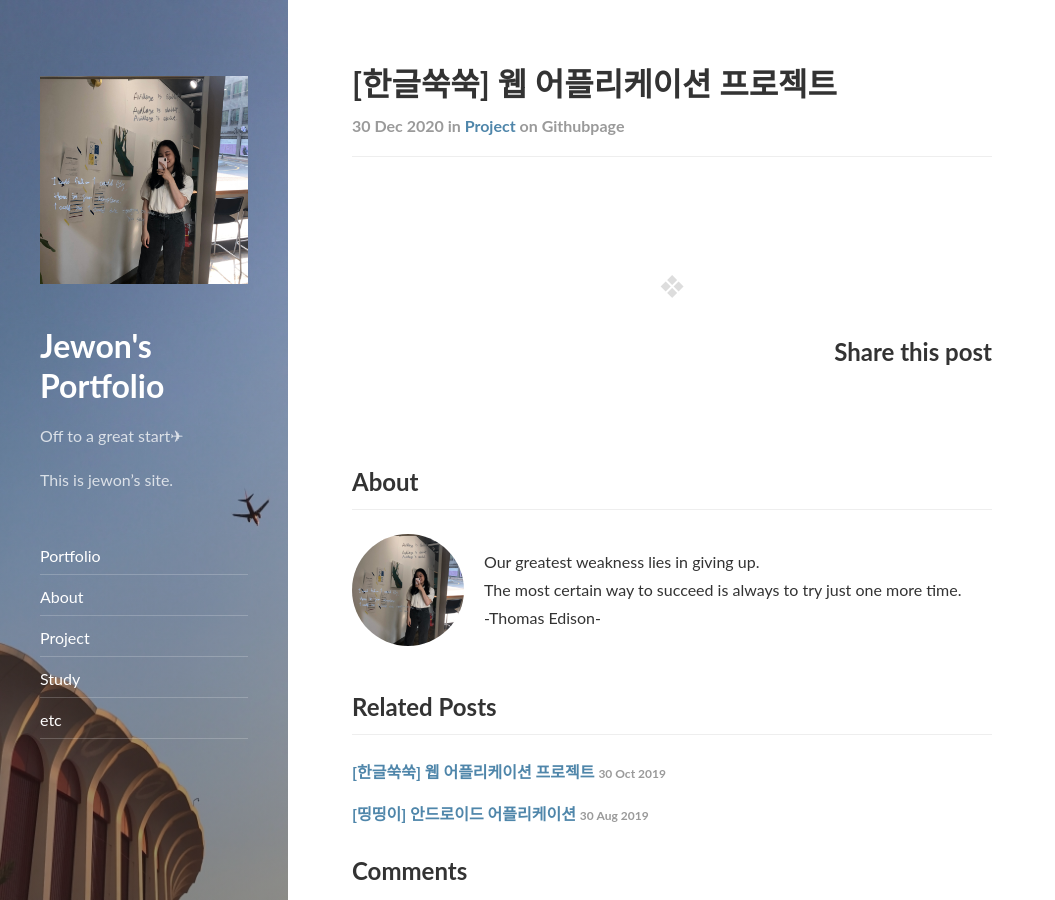
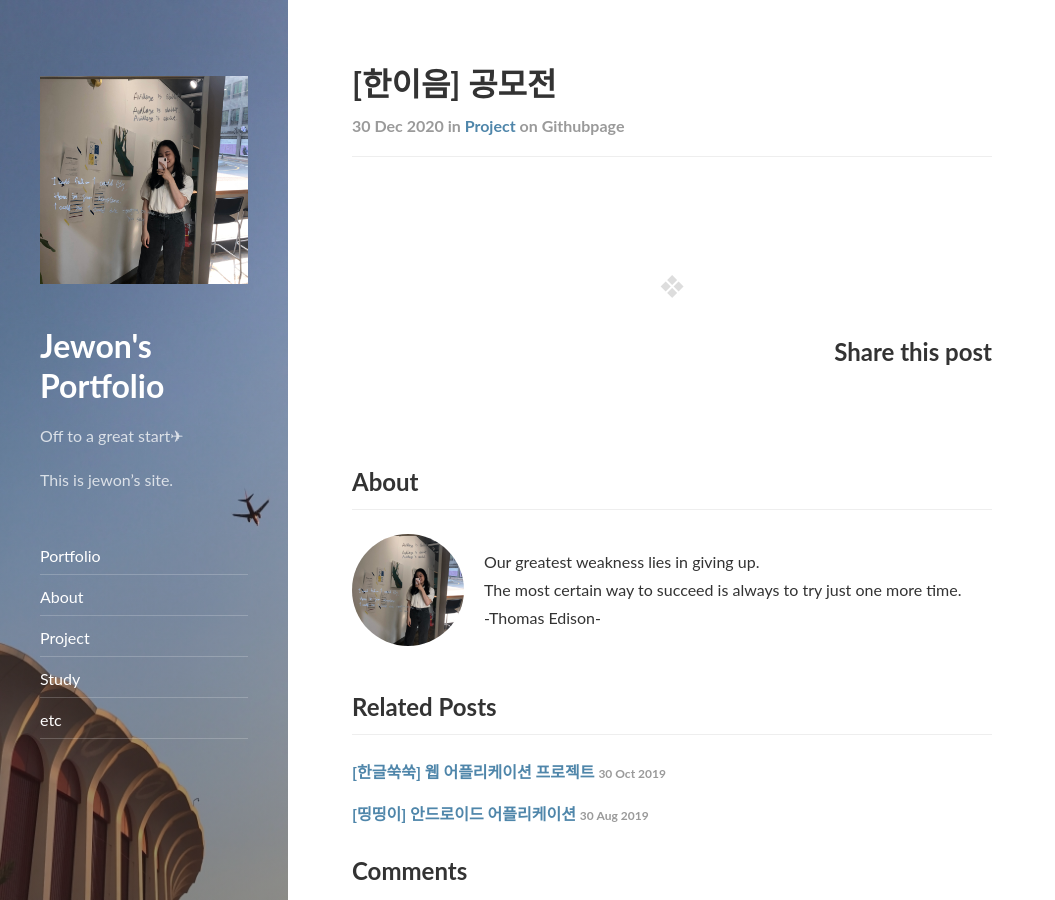
Before and after one commit to jjwon915/jjwon915.github.io, a Jekyll site: the page built from _posts/project/2020-12-30-hanium.md, in a window 1280 px wide and 900 px high. Shown: the whole window, without its empty margins (0-1055 px from the left). Built offline with Jekyll 4.4.1, drawn with Linux system fonts in a browser that asks for light colours; nearby versions of some CDN libraries.

Commit message:
Update 2020-12-30-hanium.md

```diff
--- a/_posts/project/2020-12-30-hanium.md
+++ b/_posts/project/2020-12-30-hanium.md
@@ -1,6 +1,6 @@
 ---
 layout: post
-title: '[한글쑥쑥] 웹 어플리케이션 프로젝트'
+title: '[한이음] 공모전'
 subtitle: 커스텀하기
 categories: project
 tags: githubpage
```
